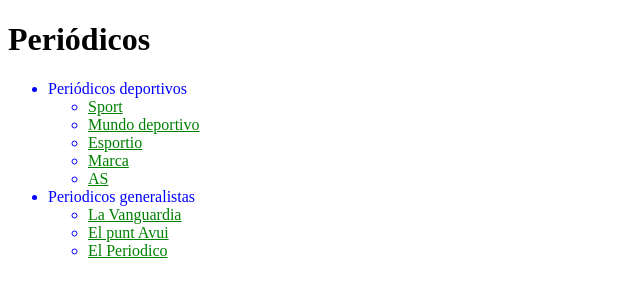
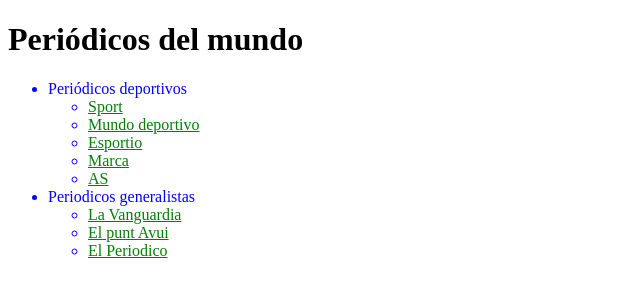
Before and after one commit to Rodolfofyto/html_5_ejc_6, a plain HTML site: page index.html in a window 1280 px wide. Shown: the whole page, without its empty margins (0-640 px from the left). Drawn offline with Linux system fonts and the light colour scheme.

Commit message:
cambio en h1

```diff
--- a/index.html
+++ b/index.html
@@ -8,7 +8,7 @@
     <link rel="stylesheet" href="style.css">
 </head>
 <body>
-    <h1>Periódicos</h1>
+    <h1>Periódicos del mundo</h1>
     <ul>
         <li class="titulo">Periódicos deportivos
             <ul>
```
